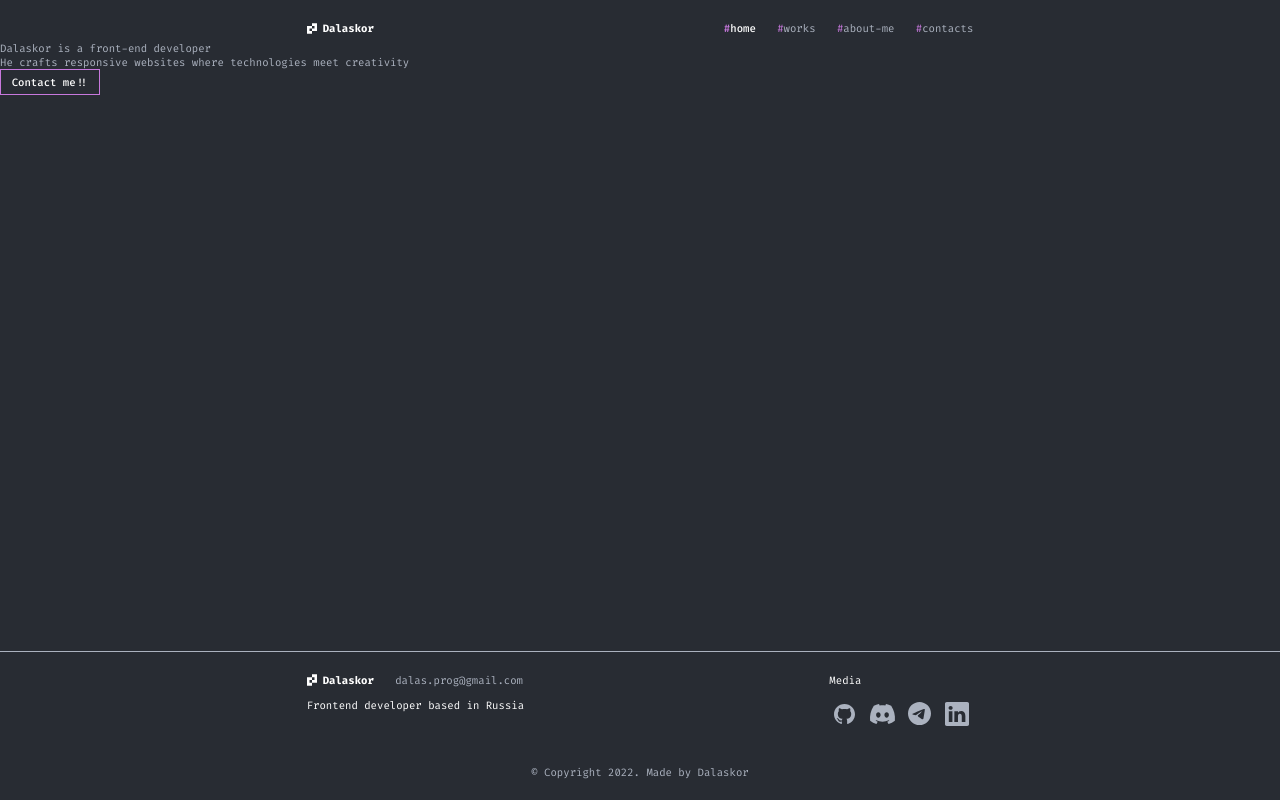
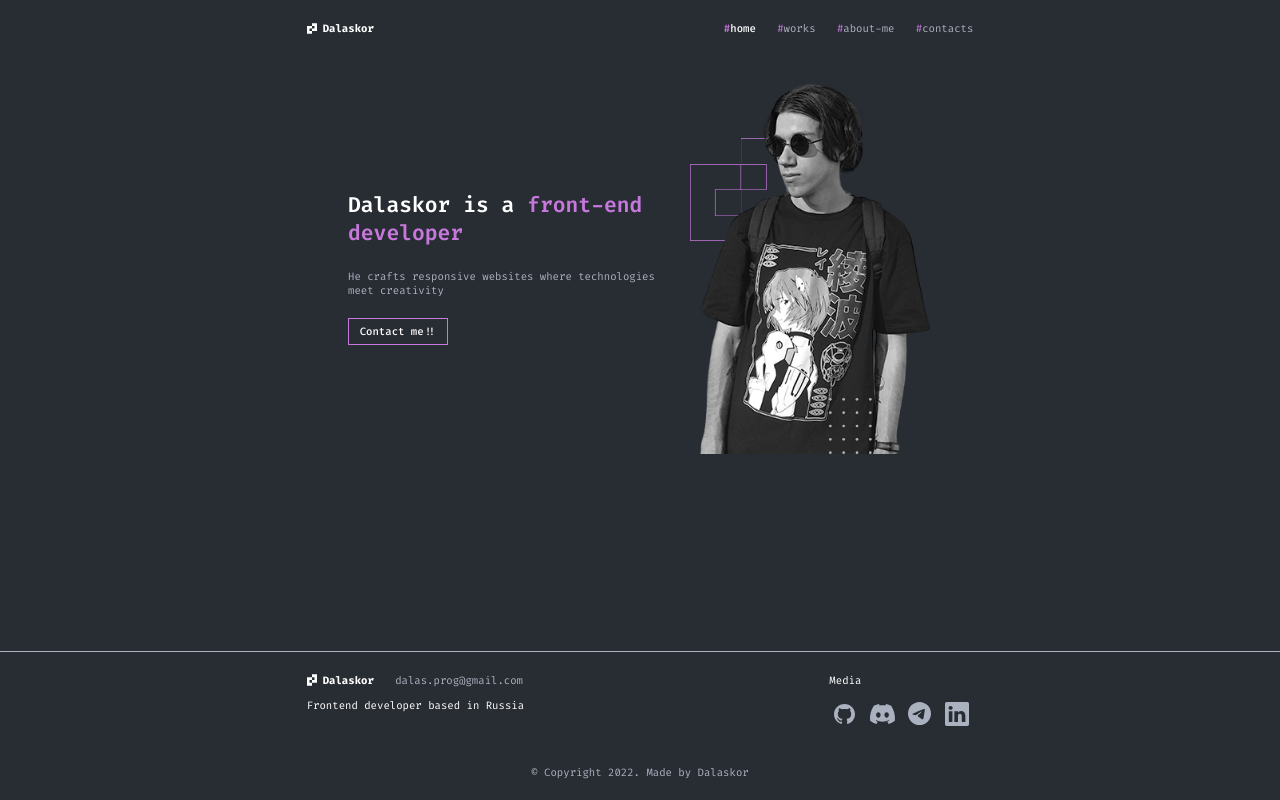
Before and after one commit to Dalaskor/react-portfolio, a React (Create React App) app: page / in a window 1280 px wide. Built offline with nearby package versions, Linux system fonts and the light colour scheme.

Commit message:
Add Hero Component

```diff
--- a/src/components/Hero/Hero.module.scss
+++ b/src/components/Hero/Hero.module.scss
@@ -0,0 +1,61 @@
+.hero {
+  &__container {
+    max-width: 100rem;
+    margin: 0 auto;
+    display: flex;
+    align-items: center;
+    justify-content: space-between;
+    gap: 1.8rem;
+    padding: 6.2rem;
+  }
+
+  &__left {}
+
+  &__right {}
+
+  &__title {
+    font-weight: 600;
+    font-size: 3.2rem;
+    line-height: 4.2rem;
+    color: #FFFFFF;
+
+    span {
+      color: #C778DD;
+    }
+  }
+
+  &__description {
+    margin-top: 3.2rem;
+    margin-bottom: 3.2rem;
+  }
+
+  &__photo {
+    max-width: 45.7rem;
+    position: relative;
+
+    img {
+      display: block;
+      width: 100%;
+      object-fit: contain;
+      z-index: 10;
+    }
+
+    .hero__decor1 {
+      position: absolute;
+      left: -1.2rem;
+      top: 8.4rem;
+      z-index: -9;
+      width: 15.5rem;
+      height: 15.5rem;
+    }
+
+    .hero__decor2 {
+      position: absolute;
+      right: 7rem;
+      bottom: 0rem;
+      z-index: 11;
+      width: 8.4rem;
+      height: 8.4rem;
+    }
+  }
+}
--- a/src/components/Hero/Hero.tsx
+++ b/src/components/Hero/Hero.tsx
@@ -1,11 +1,15 @@
 import React from 'react';
 import style from './Hero.module.scss';
 import {PrimBtn} from "../UI/PrimBtn";
+import profilePhoto from "../../assets/img/photos/profile.png";
+import squaersDecor from "../../assets/img/decor/squares.svg";
+import dotsDecor from "../../assets/img/decor/dots.svg";
 
 export const Hero = () => {
     return (
-        <div className={"style.hero"}>
-            <div className={"style.hero__left"}>
+        <div className={style.hero}>
+            <div className={style.hero__container}>
+                <div className={style.hero__left}>
                     <h1 className={style.hero__title}>
                         Dalaskor is a <span>front-end developer</span>
                     </h1>
@@ -17,7 +21,14 @@ export const Hero = () => {
                         onClick={() => (console.log('Click!'))}
                     />
                 </div>
-            <div className={"style.hero__right"}></div>
+                <div className={style.hero__right}>
+                    <div className={style.hero__photo}>
+                        <img src={squaersDecor} className={style.hero__decor1}/>
+                        <img src={profilePhoto} alt="Profile Photo"/>
+                        <img src={dotsDecor} className={style.hero__decor2}/>
+                    </div>
+                </div>
+            </div>
         </div>
     )
 }
```
Also changed, not shown: src/assets/img/decor/squares.svg (added), src/assets/img/photos/profile.png (added). Lines whose indentation alone changed are shown as unchanged.
